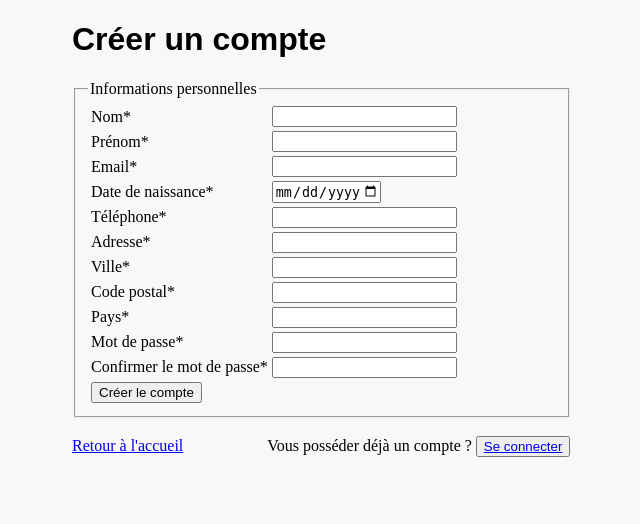
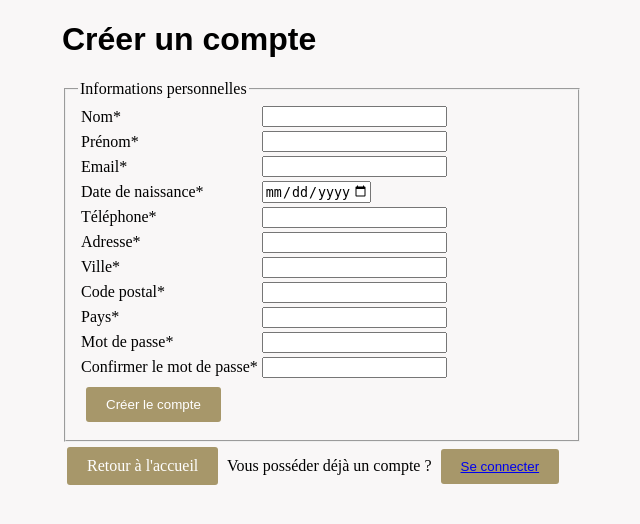
Before and after one commit to Ymasuu/LeNil, a PHP site: page /createAccount.php in a window 1280 px wide. Shown: the top 524 px of the page, without its empty margins (318-958 px from the left). Run offline with PHP 8.4, Linux system fonts and the light colour scheme.

Commit message:
Bouton Golden

```diff
--- a/css/style.css
+++ b/css/style.css
@@ -293,3 +293,39 @@ footer p {
     width: 50%;
     margin: 0 auto;
   }
+
+/* profil.php */
+/* Style pour le pop-up */
+.modal {
+    display: none; /* Masquer initialement le pop-up */
+    position: fixed;
+    top: 0;
+    left: 0;
+    width: 100%;
+    height: 100%;
+    background-color: rgba(0, 0, 0, 0.5); /* Fond semi-transparent */
+    z-index: 9999; /* Z-index élevé pour être au-dessus du contenu */
+}
+
+/* Style pour le contenu du pop-up */
+.modal-contenu {
+    width: 300px;
+    margin: 100px auto; /* Centrer verticalement et horizontalement */
+    background-color: #fff;
+    padding: 20px;
+    border-radius: 5px;
+    text-align: center;
+}
+/* Style pour le bouton "Supprimer mon compte" */
+.bouton-golden {
+    display: inline-block;
+    padding: 10px 20px;
+    background-color: #a7976a;
+    color: #fff;
+    border: none;
+    border-radius: 3px;
+    padding: 10px 20px;
+    text-decoration: none;
+    cursor: pointer;
+    margin: 5px; /* Ajouter de l'espace en bas */
+}
--- a/pages/Vue/createAccount.php
+++ b/pages/Vue/createAccount.php
@@ -15,7 +15,7 @@
 	<link rel="icon" type="image/png" href="../../img/logo2.png">
 </head>
 <body>
-	<div style="width: 500px; margin: auto;">
+	<div style="width: 520px; margin: auto;">
 		<h1>Créer un compte</h1>
 		<form action="../Contrôleur/process_createAccount.php" method="post">
 			<fieldset>
@@ -66,7 +66,7 @@
 						<td><input type="password" name="mdp2" id="mdp2" pattern="[A-Za-z0-9-]{1,60}" required></td>
 					</tr>
 					<tr>
-						<td><input type="submit" value="Créer le compte"></td>
+						<td><input class="bouton-golden" type="submit" value="Créer le compte"></td>
 						<td>
 							<?php
 								if(isset($_SESSION['error'])){
@@ -79,10 +79,9 @@
 				</table>
 			</fieldset>
 		</form>
-		<br>
-		<a href="index.php">Retour à l'accueil</a>
-			<span style="padding-left: 80px;">Vous posséder déjà un compte ?</span>
-			<button style="display: inline-block;" name="Se connecter" value="Se connecter" onclick="window.location.href='login.php'"><a href="login.php">Se connecter</a></button>
+		<a class="bouton-golden" href="index.php">Retour à l'accueil</a>
+			<span>Vous posséder déjà un compte ?</span>
+			<button class="bouton-golden" name="Se connecter" value="Se connecter" onclick="window.location.href='login.php'"><a href="login.php">Se connecter</a></button>
 	</div>
 </body>
 </html>
--- a/pages/Vue/editProfil.php
+++ b/pages/Vue/editProfil.php
@@ -69,7 +69,7 @@ if(!isset($_SESSION['UTILISATEUR'])){
                             <td><input type="password" name="mdp" id="mdp" placeholder="mot de passe"></td>
                         </tr>
                         <tr>
-                            <td><input type="submit" value="Modifier"></td>
+                            <td><input class="bouton-golden" type="submit" value="Modifier"></td>
                             <td><?php if(isset($_SESSION['erreur'])){echo $_SESSION['erreur'];unset($_SESSION['erreur']);} ?></td>
                         </tr>
                     </table>
@@ -78,7 +78,7 @@ if(!isset($_SESSION['UTILISATEUR'])){
         </div>
         <!-- un bouton permettant de revenir à la page précédente-->
         <div style="width: 500px; margin: auto; padding-left:100px;">
-            <a href="profil.php">Retour</a>
+            <a class="bouton-golden" href="profil.php">Retour</a>
         </div>
     </div>
 </body>
```
Also changed, not shown: pages/Vue/login.php (+5 -5 lines), pages/Vue/profil.php (+40 -19 lines).
